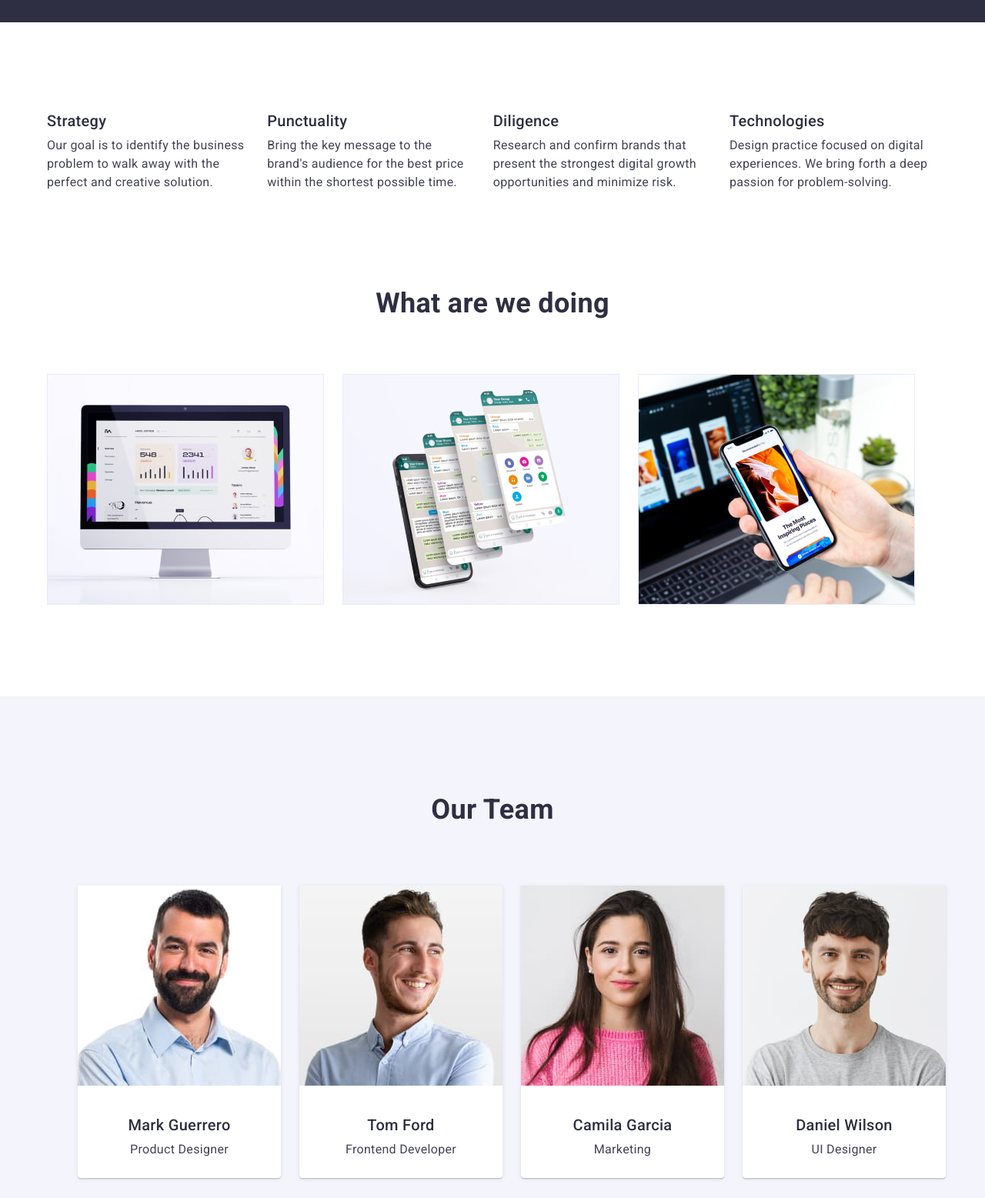
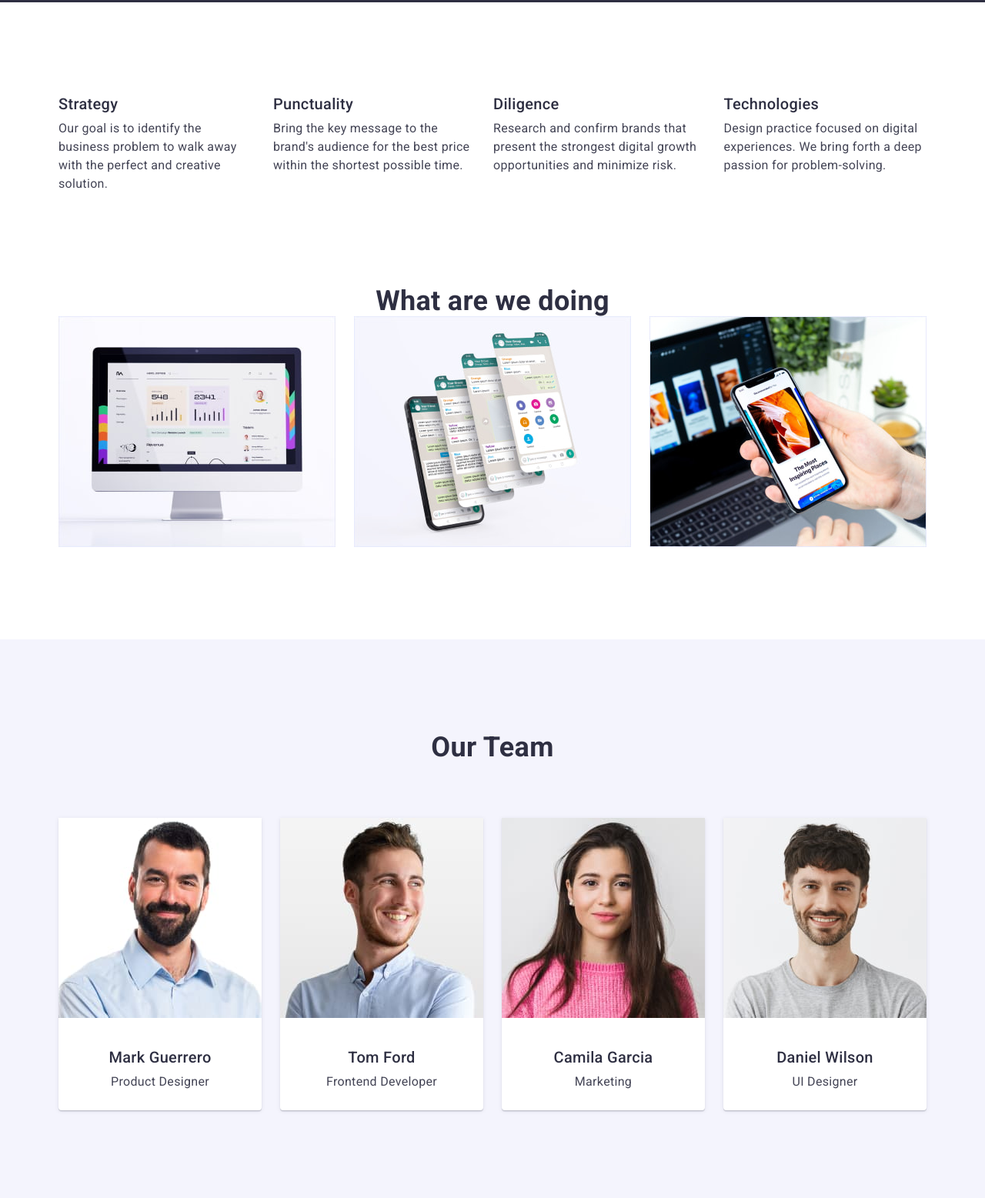
Before and after one commit to Sasha010101/goit-markup-hw-03, a plain HTML site: page index.html in a window 1280 px wide. Shown: the part 670-2227 px from the top of the page at 77% size. Drawn offline with nearby package versions, Linux system fonts and the light colour scheme.

Commit message:
update-hw

```diff
--- a/css/style.css
+++ b/css/style.css
@@ -27,13 +27,12 @@ color: var(--primary-txt-cl);
     text-decoration: none;
 
 }
-.list{
-    list-style-type: none;
 
-}
+
+
 .container {
     width: 1158px;
-    padding: 0px auto;
+    padding: 0 15px;
     margin: 0 auto;
 }
 *::before,
@@ -47,7 +46,10 @@ color: var(--primary-txt-cl);
 
 }
 
-
+.list{
+    list-style-type: none;
+    margin: 0;
+    padding: 0;}
 
 
 
@@ -55,7 +57,7 @@ color: var(--primary-txt-cl);
 .header {
     display: block;
     border-bottom: 1px solid#E7E9FC;
-    margin-bottom: 10px ;
+
 
 
 }
@@ -92,18 +94,22 @@ color: black;
 display: flex;
 align-items: center;
 gap: 40px;
-margin-top: 24px;
-margin-bottom: 24px;
 
 }
 
 
 
-.header-item {}
+.header-item {
+
+}
 
 .header-link {
+display: block;
 font-weight: 500;
+padding: 24px 0;
 color: var(--primary-txt-cl);
+
+
 
 }
 
@@ -136,8 +142,8 @@ color: var(--primary-txt-cl);
 .hero {
 text-align: center;
 background-color: #2E2F42;
-padding-bottom: 198px;
-padding-top: 184px;
+padding: 188px 0;
+
 }
 
 .hero-title {
@@ -163,10 +169,11 @@ color: #FFFFFF;
     border: none;
     cursor: pointer;
     border-radius: 4px;
-    min-width: 169px;
-    min-height: 56px;
     align-items: center;
-    margin-top: 58px;
+    margin: 0 auto;
+    margin-top: 48px;
+    display: block;
+    padding: 16px 32px;
 
 
 
@@ -178,7 +185,12 @@ color: #FFFFFF;
 
     }
 
-.feature {
+    .feature-section{
+    padding: 120px 0;
+     }
+    .feature {
+
+
 
 
 }
@@ -191,8 +203,6 @@ color: #FFFFFF;
 .feature-list {
 display: flex;
 gap: 24px;
-margin: 0px;
-padding: 0px;
 
 
 
@@ -200,8 +210,7 @@ padding: 0px;
 }
 
 .feature-item {
-    padding-top: 116px;
-    padding-bottom: 125px;
+
 
 
 
@@ -218,16 +227,17 @@ font-weight: 500;
 font-size: 20px;
 line-height: calc(24 / 20);
 color: var(--primary-txt-cl);
-margin-top: 0;
-margin-bottom: 0;
+margin: 0 0 8px 0;
+
+
 
 
 
 
 }
 .strategy-text {
-    margin-top: 8px;
-        margin-bottom: 0;
+    margin: 0;
+
 
 
 color: var(--secondary-txt-cl);
@@ -239,13 +249,11 @@ font-weight: 500;
 font-size: 20px;
 line-height: calc(24 / 20);
 color: var(--primary-txt-cl);
-margin-top: 0;
-    margin-bottom: 0;
+margin: 0 0 8px 0;
 
 }
 .punctuality-text {
-    margin-top: 8px;
-        margin-bottom: 0;
+margin: 0;
 
 color: var(--secondary-txt-cl);
 
@@ -257,12 +265,11 @@ color: var(--secondary-txt-cl);
 font-size: 20px;
 line-height: calc(24 / 20);
 color: var(--primary-txt-cl);
-margin-top: 0;
-margin-bottom: 0;
+margin: 0 0 8px 0;
+
 }
 .diligence-text {
-    margin-top: 8px;
-        margin-bottom: 0;
+margin: 0;
 
 color: var(--secondary-txt-cl);
 
@@ -275,19 +282,20 @@ font-weight: 500;
 font-size: 20px;
 line-height: calc(24 / 20);
 color: var(--primary-txt-cl);
-margin-top: 0;
-    margin-bottom: 0;
+margin: 0 0 8px 0;
+
 }
 .technologies-text {
-    margin-top: 8px;
-        margin-bottom: 0;
+margin: 0;
 
 color: var(--secondary-txt-cl);
 
 }
 
 
-
+.wawd{
+padding-bottom: 120px;
+}
 
 .wawd-title {
 
@@ -308,9 +316,6 @@ color: var(--primary-txt-cl);
 .wawd-list {
 display: flex;
 gap: 24px;
- padding: 0px;
-  margin-top: 72px;
-  margin-bottom: 0px;
 
 
 
@@ -319,7 +324,7 @@ gap: 24px;
 
 .wawd-item {
     display: flex;
-    padding-bottom: 119px;
+
 
 
 
@@ -334,7 +339,7 @@ gap: 24px;
 }
 
 .our-team {
-    padding-top: 127px;
+    padding-top: 120px;
     background-color: #F4F4FD;
     padding-bottom: 120px;
 
@@ -366,7 +371,7 @@ margin:0px
 .team-list {
 display: flex;
 column-gap: 24px;
-margin-top: 79px;
+margin-top: 72px;
 
 
 
@@ -386,8 +391,8 @@ margin-top: 79px;
 .team-name {
     display: flex;
     justify-content: center;
-    margin: 8px;
-    margin-top: 32px;
+    margin: 0 0 8px 0;
+    padding: 0;
 font-weight: 500;
 Font-size: 20px;
 line-height: calc(24 /20);
@@ -405,15 +410,16 @@ color:var(--primary-txt-cl);
    box-shadow: 0px 1px 6px rgba(46, 47, 66, 0.08),
    0px 1px 1px rgba(46, 47, 66, 0.16), 0px 2px 1px rgba(46, 47, 66, 0.08);
 
-
-
+}
+.team-description{
+    padding: 32px 16px;
 }
 
 .team-job {
     display: flex;
 color: var(--secondary-txt-cl);
-margin-top: 0px;
-margin-bottom: 32px;
+margin: 0;
+padding: 0;
 justify-content: center;
 
 }
@@ -431,7 +437,6 @@ font-size: 18px;
 line-height: calc(21 / 18);
 color: #4D5AE5;
 display: flex;
-padding-top: 100px;
 margin-bottom: 16px;
 }
 
@@ -485,12 +490,15 @@ font-weight: 500;
 .header-mail {}
 
 
+/* HERO */
+.hero-portfolio{
+    padding: 96px 0 120px 0;
+}
 /* Filters */
 .filters-list {
 display: flex;
 gap: 24px;
 justify-content: center;
-padding: 96px 0 0 0;
 margin: 0 0 72px 0;
 
 
@@ -532,7 +540,6 @@ background-color: var(--accent-bg-cl);
     flex-wrap: wrap;
     gap: 24px;
     row-gap: 48px;
-    padding: 0 0 120px 0;
     margin: 0;
 
 
@@ -551,6 +558,7 @@ background-color: var(--accent-bg-cl);
 .row-inf {
     border: 1px solid #E7E9FC;
         border-top: none;
+        padding: 32px 0 32px 16px;
 
 
 
@@ -582,7 +590,7 @@ font-size: 20px ;
 line-height: calc(24 / 20) ;
 color: var(--primary-txt-cl) ;
 margin: 0 0 8px 0;
-padding: 32px 54px 0 16px;
+
 
 
 }
@@ -595,7 +603,7 @@ padding: 32px 54px 0 16px;
 .row-name {
     margin: 0 0 32px 0;
 color: var(--secondary-txt-cl) ;
-padding: 0 54px 0 16px;
+margin: 0;
 
 }
 /* Footer */
--- a/index.html
+++ b/index.html
@@ -66,7 +66,7 @@
         </div>
       </section>
       <!--section 1  -->
-      <section>
+      <section class="feature-section">
         <div class="container feature-container" >
           <h2 hidden class="feature">Feature</h2>
           <ul class="feature-list list">
@@ -102,7 +102,7 @@
         </div>
       </section>
       <!-- section 2 -->
-      <section>
+      <section class="wawd">
         <div class="container ">
           <h2 class="wawd-title">What are we doing</h2>
           <ul class="wawd-list list">
@@ -148,8 +148,10 @@
                   width="264"
                   height="260"
                 />
-                <p class="team-name">Mark Guerrero</p>
-                <p class="team-job">Product Designer</p>
+                <div class="team-description">
+                  <h3 class="team-name"> Mark Guerrero</h3>
+                <p class="team-job">Product Designer</p></div>
+
               </div>
             </li>
             <li class="team-item">
@@ -160,8 +162,10 @@
                 width="264"
                 height="260"
               />
-              <p class="team-name">Tom Ford</p>
-              <p class="team-job">Frontend Developer</p>
+              <div class="team-description">
+                <h3 class="team-name">Tom Ford</h3>
+              <p class="team-job">Frontend Developer</p></div>
+
               </div>
 
             </li>
@@ -173,8 +177,8 @@
                 width="264"
                 height="260"
               />
-              <p class="team-name">Camila Garcia</p>
-              <p class="team-job">Marketing</p>
+              <div class="team-description"><h3 class="team-name">Camila Garcia</h3>
+              <p class="team-job">Marketing</p></div>
             </div>
 
             </li>
@@ -185,8 +189,9 @@
                 width="264"
                 height="260"
               />
-              <p class="team-name">Daniel Wilson</p>
-              <p class="team-job">UI Designer</p></div>
+              <div class="team-description"><h3 class="team-name">Daniel Wilson</h3>
+              <p class="team-job">UI Designer</p></div></div>
+
 
             </li>
           </ul>
```
Also changed, not shown: portfolio.html (+28 -18 lines).
